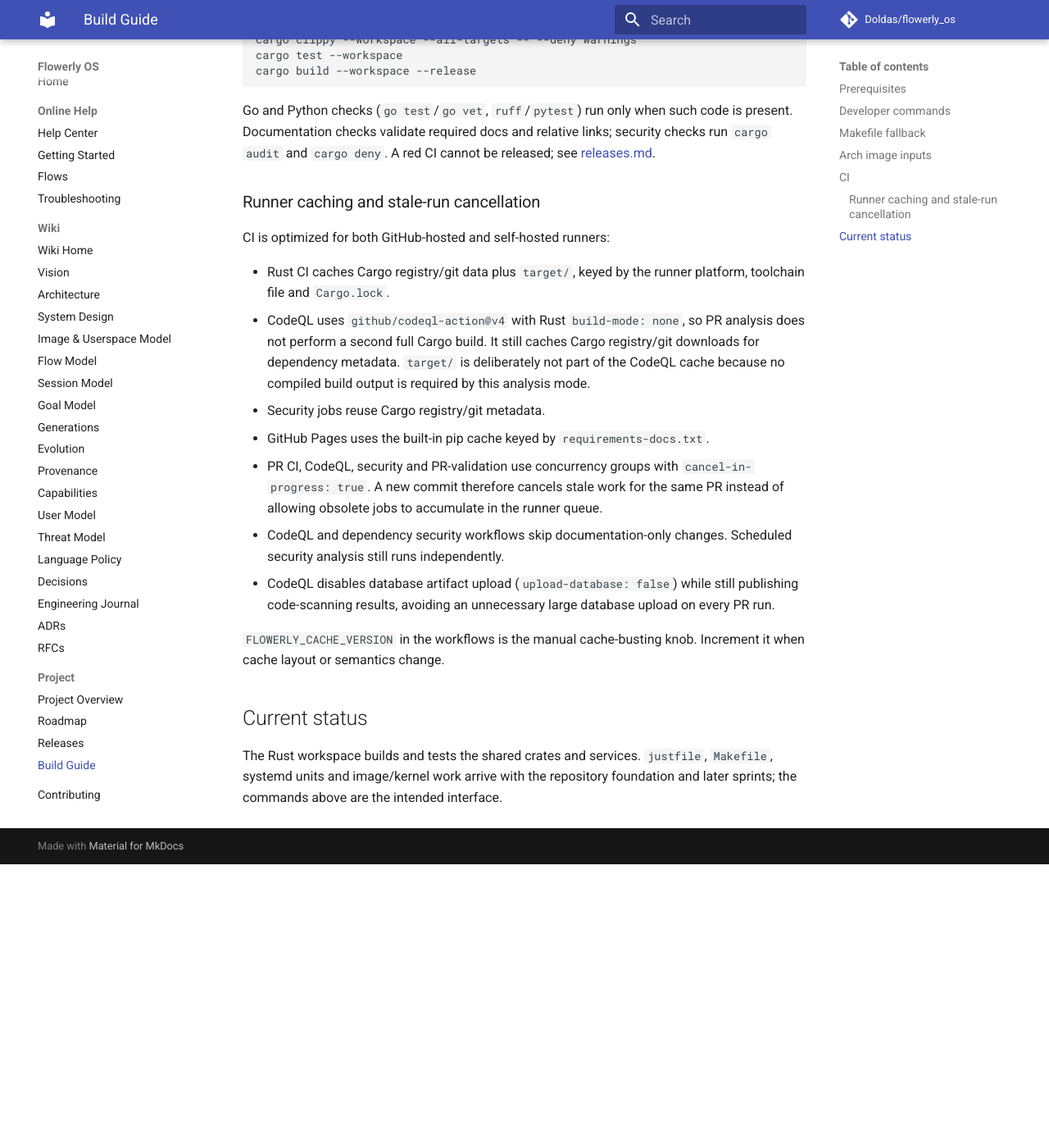
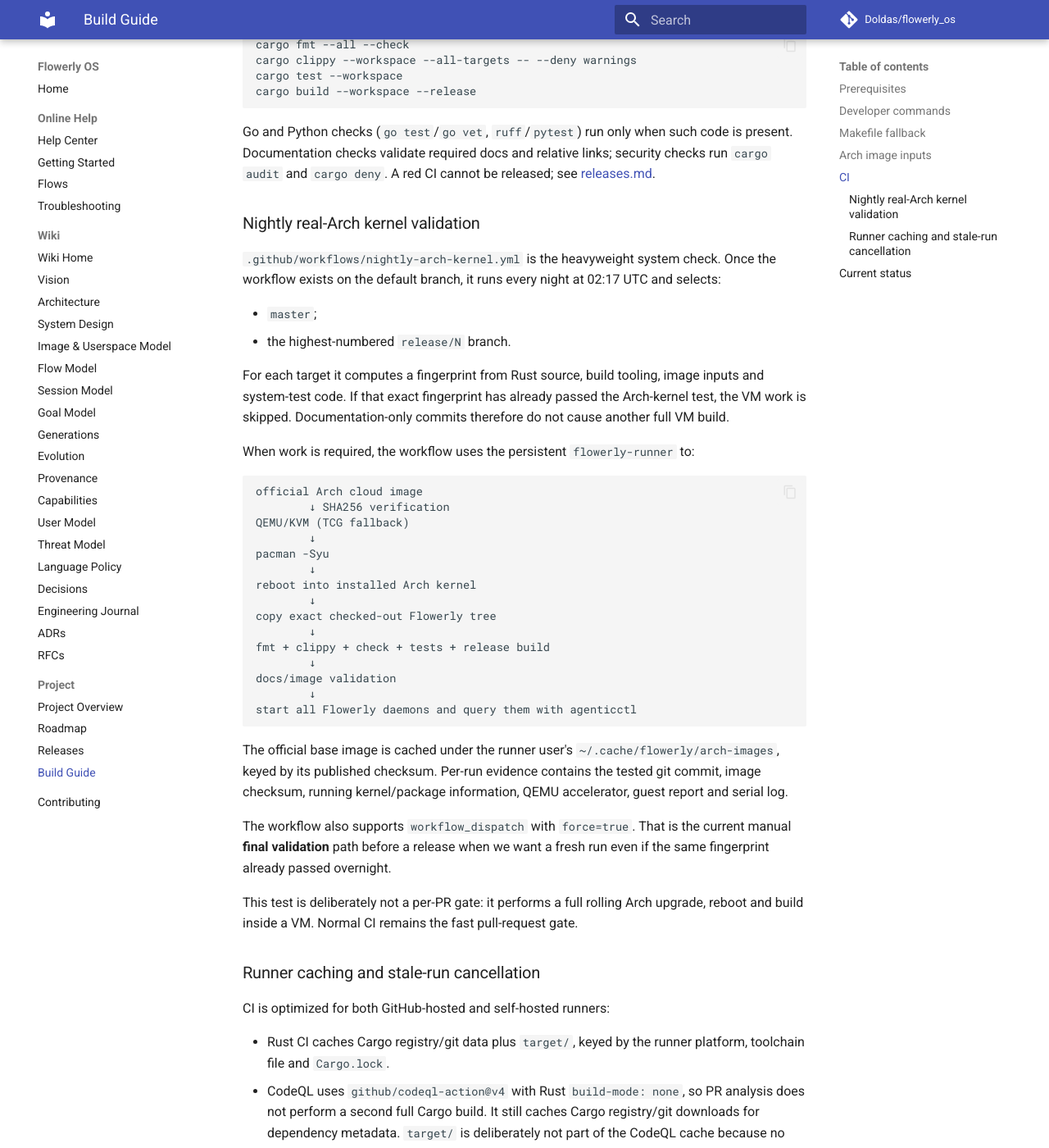
Before and after one commit to Doldas/flowerly_os, an MkDocs documentation site: the page built from docs/build.md, in a window 1280 px wide and 1400 px high, scrolled down 1997 px. Shown: the whole window at 82% size. Built offline with MkDocs 1.6.1 and Material for MkDocs 9.7.7, drawn with Linux system fonts in a browser that asks for light colours; comment, search, counter and statistics services are not loaded; before the commit the page ends 3051 px from its top, so only the background shows below that; some of the changed text lies outside the part shown.

Commit message:
docs(ci): describe nightly real-Arch kernel validation

````diff
--- a/docs/build.md
+++ b/docs/build.md
@@ -10,8 +10,9 @@
   minimum supported Rust version is set intentionally in `Cargo.toml`.
 - **just:** the primary developer command runner (https://github.com/casey/just).
 - **Git** and build essentials; a C compiler is needed for the bundled SQLite.
-- **Optional, for later work:** Go, Python 3 and QEMU/KVM. None are required to
-  build or test the current Rust workspace.
+- **Optional:** Go and Python 3 for future components. QEMU/KVM plus OVMF and
+  cloud-image tooling are only required to run the heavyweight Arch-kernel
+  system test; they are not required for the normal Rust workspace.
 
 ## Developer commands
 
@@ -96,6 +97,53 @@
 security checks run `cargo audit` and `cargo deny`. A red CI cannot be
 released; see [releases.md](releases.md).
 
+### Nightly real-Arch kernel validation
+
+`.github/workflows/nightly-arch-kernel.yml` is the heavyweight system check.
+Once the workflow exists on the default branch, it runs every night at
+02:17 UTC and selects:
+
+- `master`;
+- the highest-numbered `release/N` branch.
+
+For each target it computes a fingerprint from Rust source, build tooling,
+image inputs and system-test code. If that exact fingerprint has already passed
+the Arch-kernel test, the VM work is skipped. Documentation-only commits
+therefore do not cause another full VM build.
+
+When work is required, the workflow uses the persistent `flowerly-runner` to:
+
+```text
+official Arch cloud image
+        ↓ SHA256 verification
+QEMU/KVM (TCG fallback)
+        ↓
+pacman -Syu
+        ↓
+reboot into installed Arch kernel
+        ↓
+copy exact checked-out Flowerly tree
+        ↓
+fmt + clippy + check + tests + release build
+        ↓
+docs/image validation
+        ↓
+start all Flowerly daemons and query them with agenticctl
+```
+
+The official base image is cached under the runner user's
+`~/.cache/flowerly/arch-images`, keyed by its published checksum. Per-run
+evidence contains the tested git commit, image checksum, running kernel/package
+information, QEMU accelerator, guest report and serial log.
+
+The workflow also supports `workflow_dispatch` with `force=true`. That is
+the current manual **final validation** path before a release when we want a
+fresh run even if the same fingerprint already passed overnight.
+
+This test is deliberately not a per-PR gate: it performs a full rolling Arch
+upgrade, reboot and build inside a VM. Normal CI remains the fast pull-request
+gate.
+
 ### Runner caching and stale-run cancellation
 
 CI is optimized for both GitHub-hosted and self-hosted runners:
````
